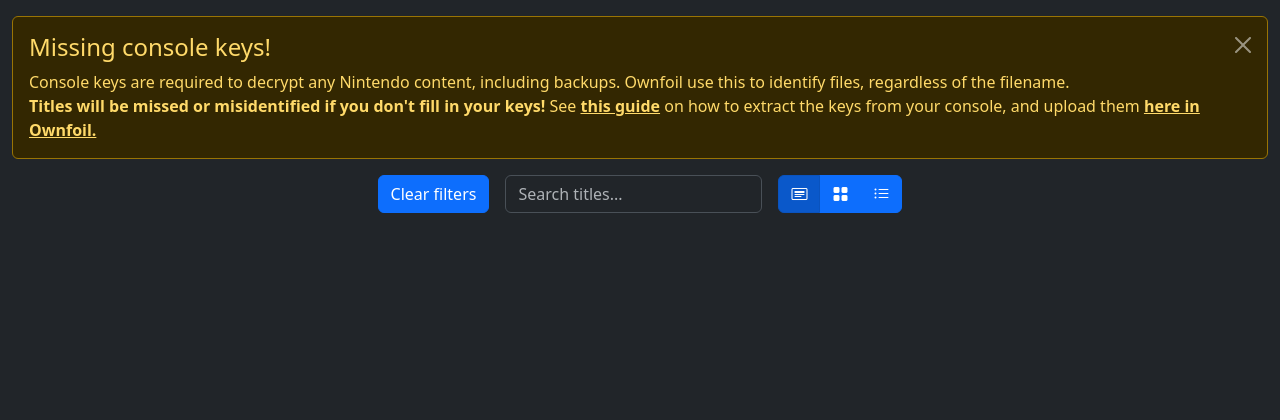
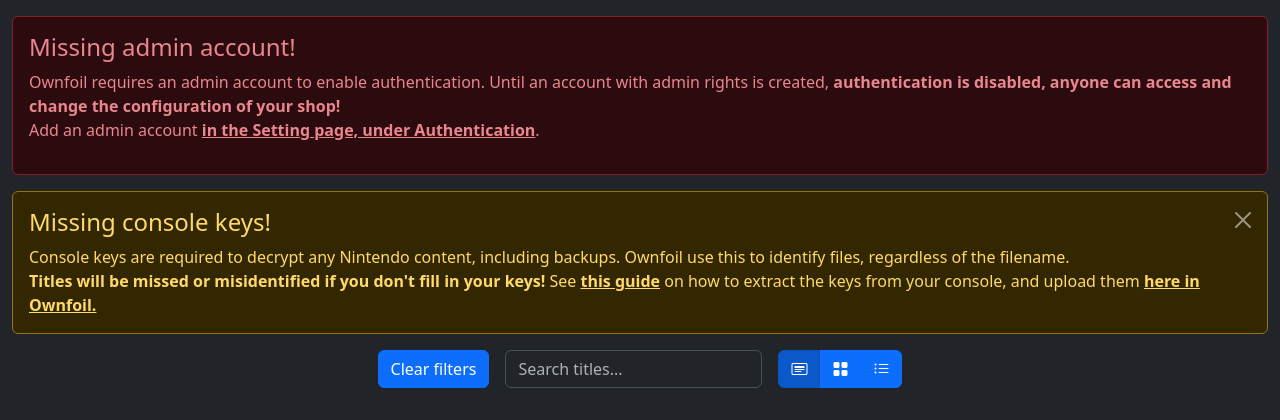
Before and after one commit to a1ex4/ownfoil, a Flask app: page / in a window 1280 px wide. Shown: the part 57-477 px from the top of the page. Run offline with Flask 3, Linux system fonts and the light colour scheme; data that the repository does not hold is empty; parts of the project's set-up code (start-up, migrations or seed data) failed here and were passed over.

Commit message:
add warning for admin account creation, improve login flow

```diff
--- a/app/app.py
+++ b/app/app.py
@@ -55,6 +55,13 @@ def access_tinfoil_shop(request):
 
     return serve_tinfoil_shop()
 
+def access_shop():
+    return render_template('index.html', games=get_all_titles(), admin_account_created=admin_account_created(), valid_keys=app_settings['valid_keys'])
+
+@access_required('shop')
+def access_shop_auth():
+    return access_shop()
+
 @app.route('/')
 def index():
     scan_library()
@@ -65,7 +72,9 @@ def index():
         print(f"Tinfoil connection from {request.remote_addr}")
         return access_tinfoil_shop(request)
 
-    return render_template('index.html', games=get_all_titles(), valid_keys=app_settings['valid_keys'])
+    if not app_settings['shop']['public']:
+        return access_shop_auth()
+    return access_shop()
 
 @app.route('/settings')
 @access_required('admin')
@@ -73,7 +82,7 @@ def settings_page():
     with open(os.path.join(TITLEDB_DIR, 'languages.json')) as f:
         languages = json.load(f)
         languages = dict(sorted(languages.items()))
-    return render_template('settings.html', languages_from_titledb=languages, valid_keys=app_settings['valid_keys'])
+    return render_template('settings.html', languages_from_titledb=languages, admin_account_created=admin_account_created(), valid_keys=app_settings['valid_keys'])
 
 @app.get('/api/settings')
 def get_settings_api():
--- a/app/auth.py
+++ b/app/auth.py
@@ -5,12 +5,24 @@ from functools import wraps
 from db import *
 from flask_login import LoginManager
 
+def admin_account_created():
+    return len(User.query.filter_by(admin_access=True).all())
+
+def unauthorized_json():
+    response = login_manager.unauthorized()
+    resp = {
+        'success': False,
+        'status_code': response.status_code,
+        'location': response.location
+    }
+    return jsonify(resp)
+
 def access_required(access: str):
     def _access_required(f):
         @wraps(f)
         def decorated_view(*args, **kwargs):
             if not current_user.is_authenticated:
-                if len(User.query.filter_by(admin_access=True).all()):
+                if admin_account_created():
                     return login_manager.unauthorized()
                 else:
                     return f(*args, **kwargs)
@@ -141,12 +153,14 @@ def signup_post():
     backup_access = data['backup_access']
     admin_access = data['admin_access']
 
-    user = User.query.filter_by(user=username).first() # if this returns a user, then the email already exists in database
+    user = User.query.filter_by(user=username).first() # if this returns a user, then the user already exists in database
 
     if user: # if a user is found, we want to redirect back to signup page so user can try again
         print('user already exists')
         # Todo redirect to incoming page or return success: false
         return redirect(url_for('auth.signup'))
+
+    existing_admin = admin_account_created()
 
     # create a new user with the form data. Hash the password so the plaintext version isn't saved.
     new_user = User(user=username, password=generate_password_hash(password, method='scrypt'), admin_access=admin_access, shop_access=shop_access, backup_access=backup_access)
@@ -158,6 +172,12 @@ def signup_post():
     resp = {
         'success': signup_success
     }
+
+    if not existing_admin and admin_access:
+        # First admin account created
+        resp['status_code'] = 302,
+        resp['location'] = '/settings'
+
     return jsonify(resp)
 
 
--- a/app/templates/index.html
+++ b/app/templates/index.html
@@ -145,6 +145,19 @@
 <body>
     {% block content %}
     <div id="content" class="container-fluid mt-3">
+
+        {% if admin_account_created == false %}
+        <div class="alert alert-danger" role="alert">
+            <h4 class="alert-heading">Missing admin account!</h4>
+            <p>Ownfoil requires an admin account to enable authentication. Until an account with admin rights is
+                created, <strong>authentication is disabled, anyone can access and change the configuration of your
+                    shop!</strong>
+                <br>
+                Add an admin account <a href="/settings#Authentication" class="alert-link">in the Setting page, under
+                    Authentication</a>.
+            </p>
+        </div>
+        {% endif %}
 
         {% if valid_keys == false %}
         <div class="alert alert-warning alert-dismissible fade show" role="alert">
```
Also changed, not shown: app/templates/settings.html (+28 -2 lines).
